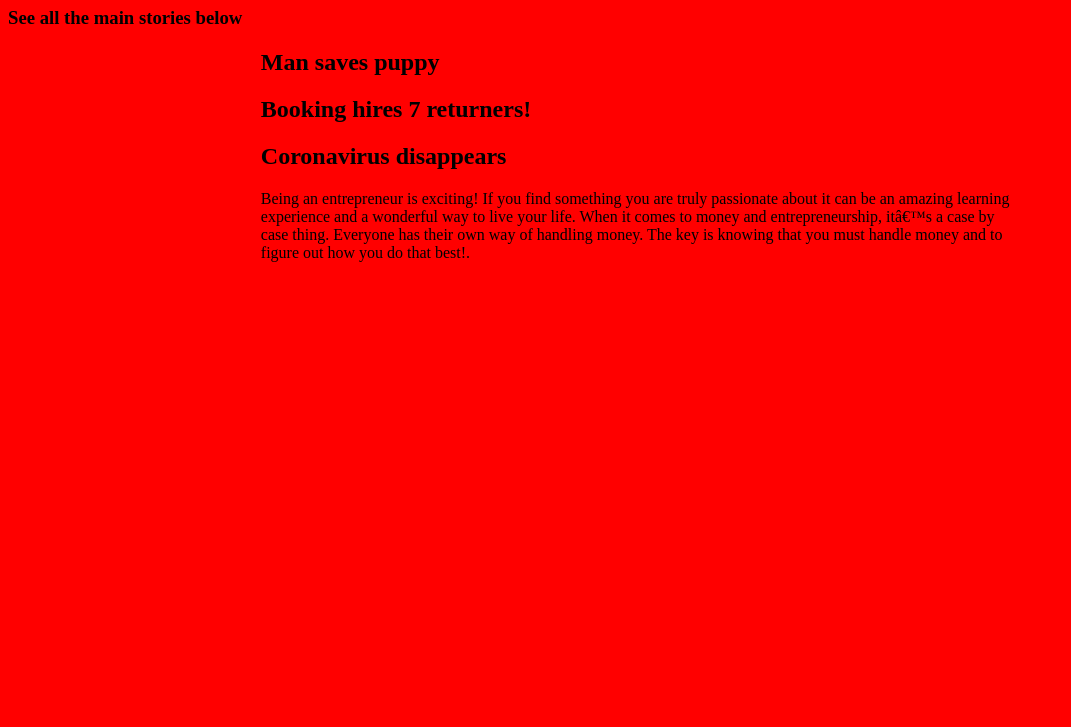
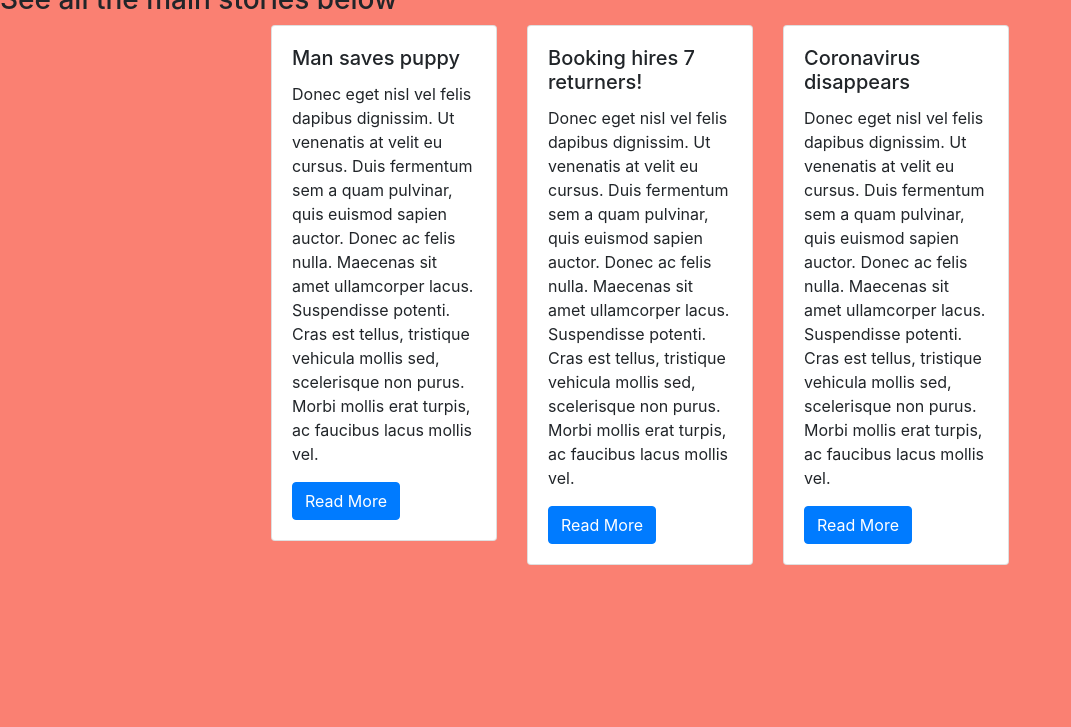
Before and after one commit to Hildao/TR-news-pages, a plain HTML site: page index.html in a window 1280 px wide. Shown: the part 73-800 px from the top of the page, without its empty margins (0-1071 px from the left). Drawn offline with nearby package versions, Linux system fonts and the light colour scheme.

Commit message:
Added more content to index page and styles sheet

```diff
--- a/index.html
+++ b/index.html
@@ -1,33 +1,98 @@
 <!DOCTYPE html>
 <html lang="en">
+
 <head>
     <meta charset="=UTF-8">
     <meta name="viewpoint" content="width=device-width, initial-scale=1.0">
     <title>TR News Page</title>
+    <link rel="stylesheet" href="https://stackpath.bootstrapcdn.com/bootstrap/4.4.1/css/bootstrap.min.css"
+        integrity="sha384-Vkoo8x4CGsO3+Hhxv8T/Q5PaXtkKtu6ug5TOeNV6gBiFeWPGFN9MuhOf23Q9Ifjh" crossorigin="anonymous">
     <link rel="stylesheet" href="styles.css">
 </head>
+
 <body>
     <h1>TR News Page - Updated Daily!</h1>
     <h3>See all the main stories below</h3>
     <main>
-            <!--Top Stories-->
-            <section>
-                <div>
-                    <h2>Man saves puppy</h2>
+        <!-- Top Stories -->
+        <section id="topStories">
+            <div class="container">
+                <div class="row">
+                    <!-- On a xs screen and above, make this column 4/12 -->
+                    <!-- On a medium screen and above, make this column 12/12 -->
+                    <div class="col-12 col-md-4">
+                        <div class="card">
+                            <div class="card-body">
+                                <h5 class="card-title">Man saves puppy</h5>
+                                <p class="card-text">Donec eget nisl vel felis dapibus dignissim. Ut venenatis at velit
+                                    eu cursus. Duis
+                                    fermentum sem a quam
+                                    pulvinar, quis euismod sapien auctor. Donec ac felis nulla. Maecenas sit amet
+                                    ullamcorper lacus.
+                                    Suspendisse
+                                    potenti. Cras est tellus, tristique vehicula mollis sed, scelerisque non purus.
+                                    Morbi mollis erat
+                                    turpis,
+                                    ac
+                                    faucibus lacus mollis vel.</p>
+                                <a href="#" class="btn btn-primary">Read More</a>
+                            </div>
+                        </div>
                     </div>
 
-                <div>
-                    <h2>Booking hires 7 returners!</h2>
+                    <div class="col-12 col-md-4">
+                        <div class="card">
+                            <div class="card-body">
+                                <h5 class="card-title">Booking hires 7 returners!</h5>
+                                <p class="card-text">Donec eget nisl vel felis dapibus dignissim. Ut venenatis at velit
+                                    eu cursus. Duis
+                                    fermentum sem a quam
+                                    pulvinar, quis euismod sapien auctor. Donec ac felis nulla. Maecenas sit amet
+                                    ullamcorper lacus.
+                                    Suspendisse
+                                    potenti. Cras est tellus, tristique vehicula mollis sed, scelerisque non purus.
+                                    Morbi mollis erat
+                                    turpis,
+                                    ac
+                                    faucibus lacus mollis vel.</p>
+                                <a href="#" class="btn btn-primary">Read More</a>
+                            </div>
+                        </div>
                     </div>
 
-                <div>
-                    <h2>Coronavirus disappears</h2>
-                    <p>Being an entrepreneur is exciting! If you find something you are truly passionate about it can be an amazing learning experience and a wonderful way to live your life. When it comes to money and entrepreneurship, it’s a case by case thing. Everyone has their own way of handling money. The key is knowing that you must handle money and to figure out how you do that best!.</p>
+                    <div class="col-12 col-md-4">
+                        <div class="card">
+                            <div class="card-body">
+                                <h5 class="card-title">Coronavirus disappears</h5>
+                                <p class="card-text">Donec eget nisl vel felis dapibus dignissim. Ut venenatis at velit
+                                    eu cursus. Duis
+                                    fermentum sem a quam
+                                    pulvinar, quis euismod sapien auctor. Donec ac felis nulla. Maecenas sit amet
+                                    ullamcorper lacus.
+                                    Suspendisse
+                                    potenti. Cras est tellus, tristique vehicula mollis sed, scelerisque non purus.
+                                    Morbi mollis erat
+                                    turpis,
+                                    ac
+                                    faucibus lacus mollis vel.</p>
+                                <a href="#" class="btn btn-primary">Read More</a>
+                            </div>
+                        </div>
+                    </div>
+                </div>
             </div>
         </section>
 
+        <!--Sport-->
+        <section>
 
-            <section></section>
+        </section>
+
+        <!-- Finance -->
+        <section>
+
+        </section>
     </main>
 </body>
+
 </html>
--- a/styles.css
+++ b/styles.css
@@ -1,35 +1,40 @@
-body{
-    background-color: red;
+body {
+    background-color: salmon;
   }
 
-/*On pages < 1000px, fine to use full width*/
-/*On pages > 100px, width of main content should be restricted*/
+  /* On pages < 1000px, fine to use full width */
+  /* On pages > 1000px, width of main content should be restricted */
 
   main {
     margin-left: 20%;
     margin-right: 20%;
   }
 
-@media only screeen and (max-width: 1000px) {
-    Body {
+  @media only screen and (max-width: 1000px) {
+    body {
       background-color: green;
     }
 
-@media only screeen and (max-width: 800px) {
-    Body {
+    main {
+      margin-left: 5%;
+      margin-right: 5%;
+    }
+  }
+
+  @media only screen and (max-width: 800px) {
+    body {
       background-color: blue;
     }
   }
 
-@media only screeen and (max-width: 600px) {
-    Body {
+  @media only screen and (max-width: 600px) {
+    body {
       background-color: yellow;
     }
   }
 
-@media only screeen and (max-width: 1000px) {
-    Body {
+  @media only screen and (max-width: 400px) {
+    body {
       background-color: purple;
     }
   }
-}
```
Lines whose indentation alone changed are shown as unchanged.
